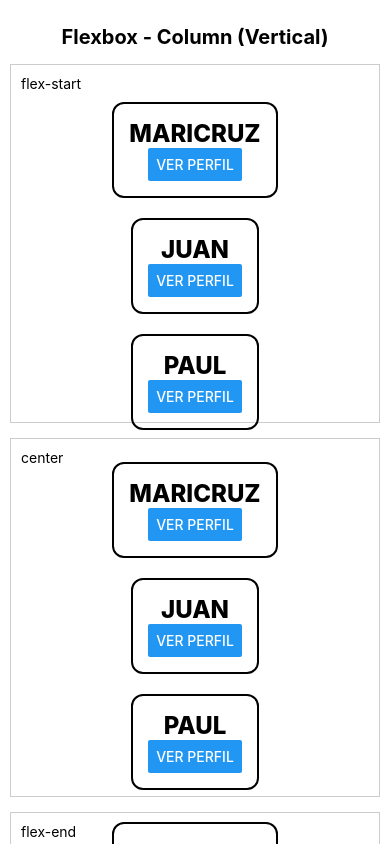
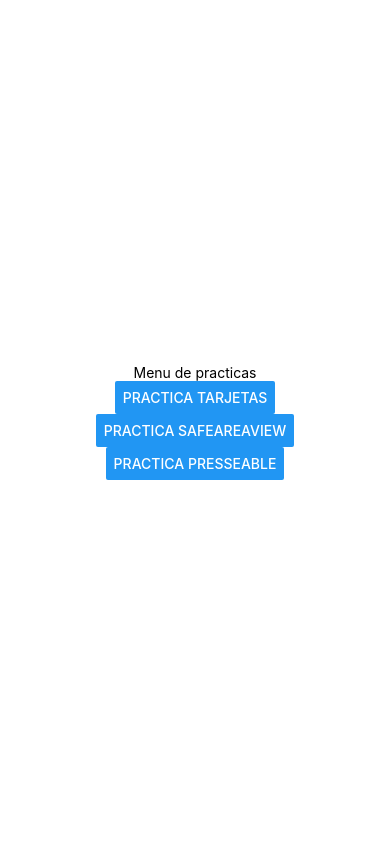
Before and after one commit to karlavillago/DAM223, a React Native app in the folder App2/: screen / in a window 390 px wide. Built offline with nearby package versions, Linux system fonts and the light colour scheme.

Commit message:
Practica en clase

```diff
--- a/App2/App.js
+++ b/App2/App.js
@@ -1,53 +1,23 @@
-import React from 'react';
-import { StyleSheet, Text, View, ScrollView } from 'react-native';
-import { Perfil } from './components/Perfil';
-
+/* 1.ZONA DE IMPORTACIONES */
+import { StyleSheet, View } from 'react-native';
+import  MenuScreen  from './screens/MenuScreen';
+/* 2.ZONA DEL MAIN(COMPONENTES, SCREENS) / EJECUCION*/
 export default function App() {
   return (
-    <ScrollView style={styles.container}>
-      <Text style={styles.titulo}>Flexbox - Column (Vertical)</Text>
+    <View style={styles.container}>
 
-      {['flex-start', 'center', 'flex-end', 'space-between', 'space-around', 'space-evenly'].map((forma) => (
-        <View key={forma} style={styles.ejemplo}>
-          <Text>{forma}</Text>
-
-          <View style={[styles.columna, { justifyContent: forma }]}>
-            <Perfil nombre="Maricruz" carrera="TIID" materia="Movil" cuatri="Cuarto cuatrimestre" style={styles.tarjeta1} />
-            <Perfil nombre="Juan" carrera="Mecatronica" materia="Circuitos" cuatri="Cuarto cuatrimestre" style={styles.tarjeta2} />
-            <Perfil nombre="Paul" carrera="TIID" materia="Movil" cuatri="Cuarto cuatrimestre" style={styles.tarjeta3} />
-          </View>
-        </View>
-      ))}
-    </ScrollView>
+    <MenuScreen/>
+    </View>
   );
 }
+/* 3.ZONA DE LA ESTETICA */
+const styles = StyleSheet.create({
+ container: {
+  flex: 1,
+  backgroundColor: '#fff',
+  flexDirection: 'column',
+  justifyContent: 'center',
+  alignItems: 'center'
+},
 
-const styles = StyleSheet.create({
-  container: {
-    flex: 1,
-    padding: 10,
-    backgroundColor: '#fff',
-  },
-  titulo: {
-    fontSize: 20,
-    fontWeight: 'bold',
-    textAlign: 'center',
-    marginVertical: 15,
-  },
-  ejemplo: {
-    width: '100%',
-    borderWidth: 1,
-    borderColor: '#ccc',
-    padding: 10,
-    marginBottom: 15,
-  },
-  columna: {
-    flexDirection: 'column',
-    width: '100%',
-    height: 320, // Altura para dar espacio vertical
-    alignItems: 'center',
-  },
-  tarjeta1: {},
-  tarjeta2: {},
-  tarjeta3: {},
 });
--- /dev/null
+++ b/App2/screens/MenuScreen.js
@@ -0,0 +1,41 @@
+
+import { StyleSheet, View,Text,Button } from 'react-native';
+import { useState } from 'react';
+import  SafeScreen  from './SafeScreen';
+import  PressableScreen  from './PressableScreen';
+import  TarjetasScreen  from './TarjetasScreen';
+
+/* 2.ZONA DEL MAIN(COMPONENTES, SCREENS) / EJECUCION*/
+export default function MenuScreen() {
+    const[screen,setScreen]=useState('menu');
+    switch(screen){
+        case 'safe':
+            return <SafeScreen/>;
+        case 'press':
+            return <PressableScreen/>;
+        case 'tarjetas':
+            return <TarjetasScreen/>;
+        case 'menu':
+           default:
+            return (
+    <View style={styles.container}>
+        <Text> Menu de practicas </Text>
+        <Button title="Practica Tarjetas" onPress={()=>setScreen('tarjetas')}></Button>
+        <Button title="Practica SafeAreaView" onPress={()=>setScreen('safe')}></Button>
+        <Button title="Practica Presseable" onPress={()=>setScreen('press')}></Button>
+    </View>
+
+  );
+} //este switch
+} // este funcion
+/* 3.ZONA DE LA ESTETICA */
+const styles = StyleSheet.create({
+ container: {
+  flex: 1,
+  backgroundColor: '#fff',
+  flexDirection: 'column',
+  justifyContent: 'center',
+  alignItems: 'center'
+},
+
+});
--- /dev/null
+++ b/App2/screens/PressableScreen.js
@@ -0,0 +1,22 @@
+import { StyleSheet, Text, View } from 'react-native';
+
+
+export default function App() {
+  return (
+    <View style={styles.presableScreen}>
+     <text>Practica 11</text>
+     <text>Equipo de Karen</text>
+
+    </View>
+  );
+}
+/* 3.ZONA DE LA ESTETICA */
+const styles = StyleSheet.create({
+  container: {
+    flex: 1,
+    backgroundColor: '#fff',
+    flexDirection: 'row',
+    alignItems: 'center',
+    justifyContent: 'center',
+  },
+});
--- /dev/null
+++ b/App2/screens/SafeScreen.js
@@ -0,0 +1,22 @@
+import { StyleSheet, Text, View } from 'react-native';
+
+
+export default function SafeScreen() {
+  return (
+    <View style={styles.safeScreen}>
+  <text>Aqui va la practica 10</text>
+  <text>Equipo Dulce</text>
+
+    </View>
+  );
+}
+/* 3.ZONA DE LA ESTETICA */
+const styles = StyleSheet.create({
+  container: {
+    flex: 1,
+    backgroundColor: '#fff',
+    flexDirection: 'row',
+    alignItems: 'center',
+    justifyContent: 'center',
+  },
+});
--- /dev/null
+++ b/App2/screens/TarjetasScreen.js
@@ -0,0 +1,49 @@
+import { StatusBar } from 'expo-status-bar';
+import { StyleSheet, Text, View } from 'react-native';
+import { Perfil } from '../components/Perfil';
+
+
+export default function MenuScreen() {
+  return (
+    <View style={styles.container}>
+
+
+      <Perfil nombre="Maricruz"
+      carrera="TIID"
+      materia="Movil"
+      cuatri="Cuarto cuatrimestre"
+      style={styles.tarjeta1}>
+      </Perfil>
+
+      <Perfil nombre="Juan"
+      carrera="Mecatronica"
+      materia="circuitos"
+      cuatri="Cuarto cuatrimestre"
+      style={styles.tarjeta2}>
+      </Perfil>
+
+      <Perfil nombre="Ricardo"
+      carrera="TIID"
+      materia="Movil"
+      cuatri="Cuarto cuatrimestre"
+      style={styles.tarjeta3}>
+      </Perfil>
+
+
+      <StatusBar style="auto" />
+    </View>
+  );
+}
+/* 3.ZONA DE LA ESTETICA */
+const styles = StyleSheet.create({
+  container: {
+    flex: 1,
+    backgroundColor: '#fff',
+    flexDirection: 'row',
+    alignItems: 'center',
+    justifyContent: 'center',
+  },
+    tarjeta1:{backgroundColor:'violet'},
+    tarjeta2:{backgroundColor:'yellow'},
+    tarjeta3:{backgroundColor:'azure'},
+});
```
